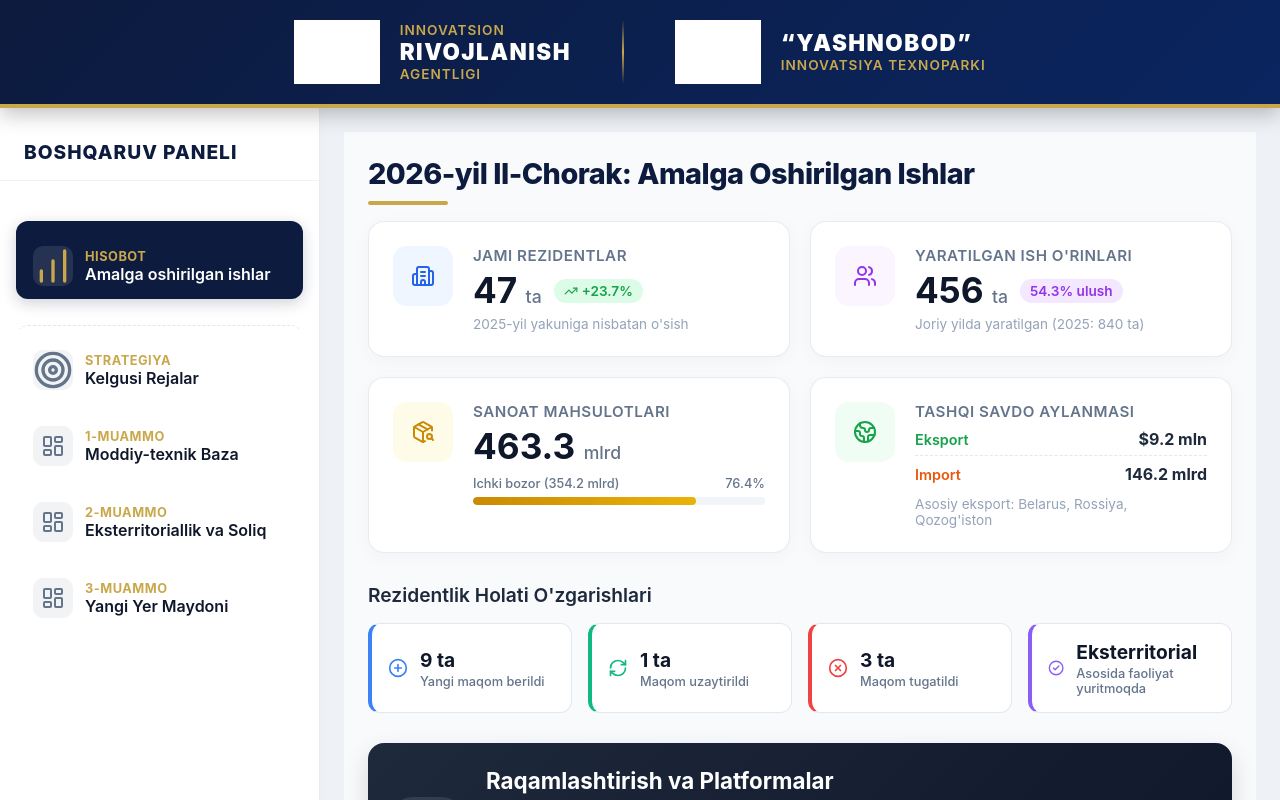
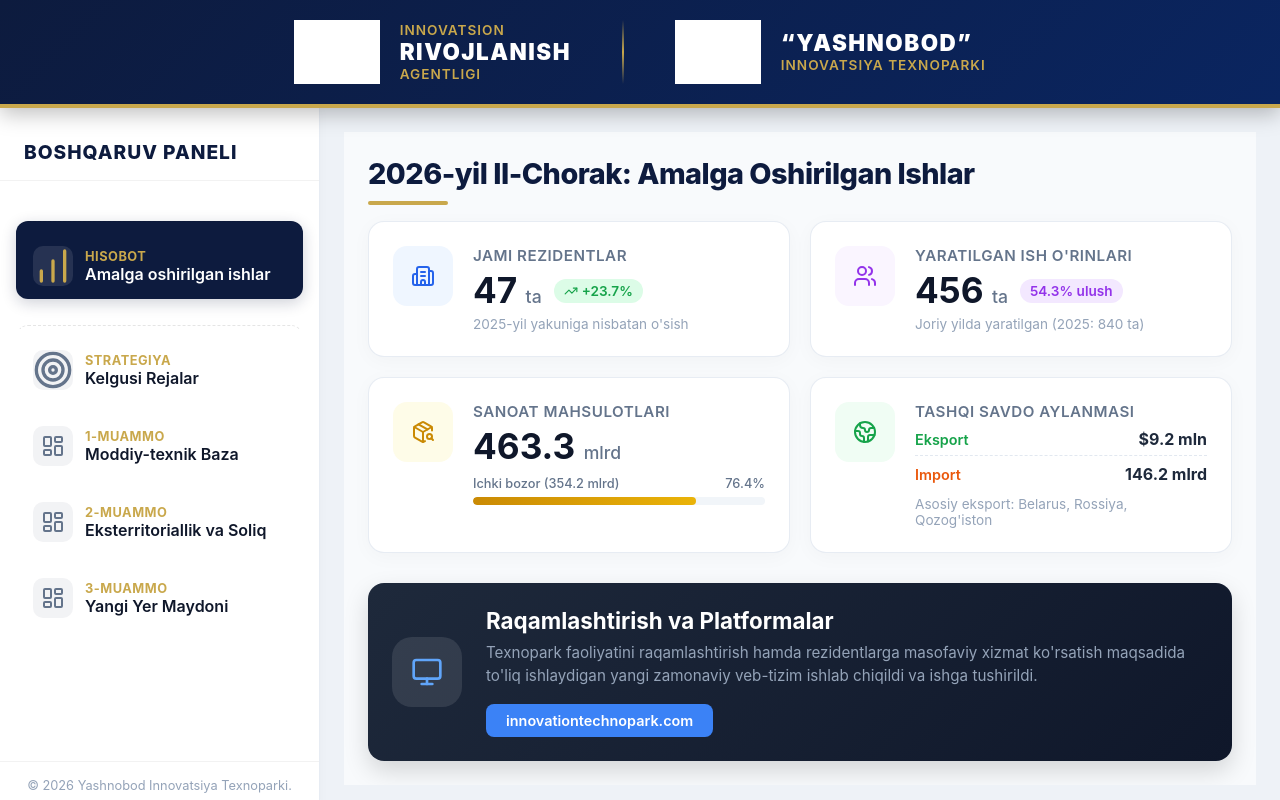
Before and after one commit to Yashnarbek-Samiyev/Flanshet-2-Yashnobod-Innovation-Texnopark, a React (Vite) app: page / in a window 1280 px wide. Shown: the top 800 px of the page. Built offline with nearby package versions, Linux system fonts and the light colour scheme; grey boxes are pictures that could not be loaded.

Commit message:
Remove Resident Status Changes section from dashboard

```diff
--- a/src/AmalgaOshirilganIshlar.css
+++ b/src/AmalgaOshirilganIshlar.css
@@ -171,65 +171,7 @@
     color: #1e293b;
 }
 
-/* Status Cards */
-.resident-status-section {
-    margin-top: 30px;
-}
 
-.section-subtitle {
-    font-size: 1.2rem;
-    font-weight: 600;
-    color: #1e293b;
-    margin-bottom: 16px;
-}
-
-.status-cards-row {
-    display: grid;
-    grid-template-columns: repeat(4, 1fr);
-    gap: 16px;
-}
-
-@media (max-width: 1024px) {
-    .status-cards-row {
-        grid-template-columns: repeat(2, 1fr);
-    }
-}
-
-.status-card {
-    background: white;
-    padding: 16px;
-    border-radius: 12px;
-    display: flex;
-    align-items: center;
-    gap: 12px;
-    border: 1px solid #e2e8f0;
-}
-
-.status-info h4 {
-    margin: 0;
-    font-size: 1.2rem;
-    font-weight: 700;
-    color: #0f172a;
-}
-
-.status-info p {
-    margin: 2px 0 0 0;
-    font-size: 0.8rem;
-    color: #64748b;
-    font-weight: 500;
-}
-
-.new-status { border-left: 4px solid #3b82f6; }
-.new-status svg { color: #3b82f6; }
-
-.extended-status { border-left: 4px solid #10b981; }
-.extended-status svg { color: #10b981; }
-
-.terminated-status { border-left: 4px solid #ef4444; }
-.terminated-status svg { color: #ef4444; }
-
-.total-status { border-left: 4px solid #8b5cf6; }
-.total-status svg { color: #8b5cf6; }
 
 /* Digitalization Platform Section */
 .digitalization-section {
--- a/src/AmalgaOshirilganIshlar.tsx
+++ b/src/AmalgaOshirilganIshlar.tsx
@@ -4,10 +4,6 @@ import {
   TrendingUp,
   PackageSearch,
   Globe2,
-  CheckCircle2,
-  XCircle,
-  RefreshCw,
-  PlusCircle,
   Monitor
 } from 'lucide-react';
 import './AmalgaOshirilganIshlar.css';
@@ -102,45 +98,7 @@ export const AmalgaOshirilganIshlar = () => {
 
       </div>
 
-      {/* Resident Status Movements */}
-      <div className="resident-status-section">
-        <h3 className="section-subtitle">Rezidentlik Holati O'zgarishlari</h3>
-        <div className="status-cards-row">
 
-          <div className="status-card new-status">
-            <PlusCircle size={20} />
-            <div className="status-info">
-              <h4>9 ta</h4>
-              <p>Yangi maqom berildi</p>
-            </div>
-          </div>
-
-          <div className="status-card extended-status">
-            <RefreshCw size={20} />
-            <div className="status-info">
-              <h4>1 ta</h4>
-              <p>Maqom uzaytirildi</p>
-            </div>
-          </div>
-
-          <div className="status-card terminated-status">
-            <XCircle size={20} />
-            <div className="status-info">
-              <h4>3 ta</h4>
-              <p>Maqom tugatildi</p>
-            </div>
-          </div>
-
-          <div className="status-card total-status">
-            <CheckCircle2 size={20} />
-            <div className="status-info">
-              <h4>Eksterritorial</h4>
-              <p>Asosida faoliyat yuritmoqda</p>
-            </div>
-          </div>
-
-        </div>
-      </div>
 
       {/* Digitalization Platform Section */}
       <div className="digitalization-section animate-fade-in" style={{ animationDelay: '0.2s' }}>
```
